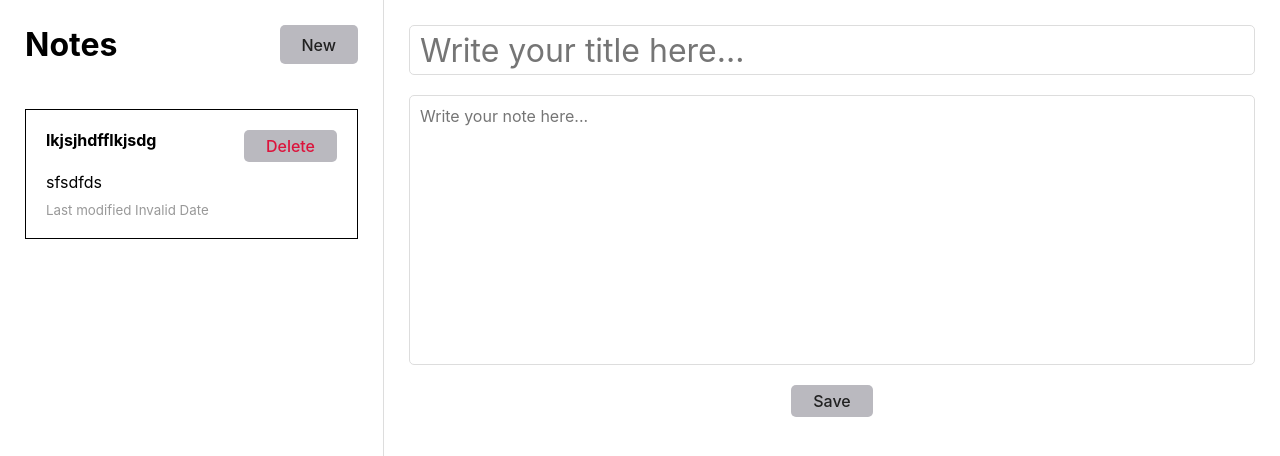
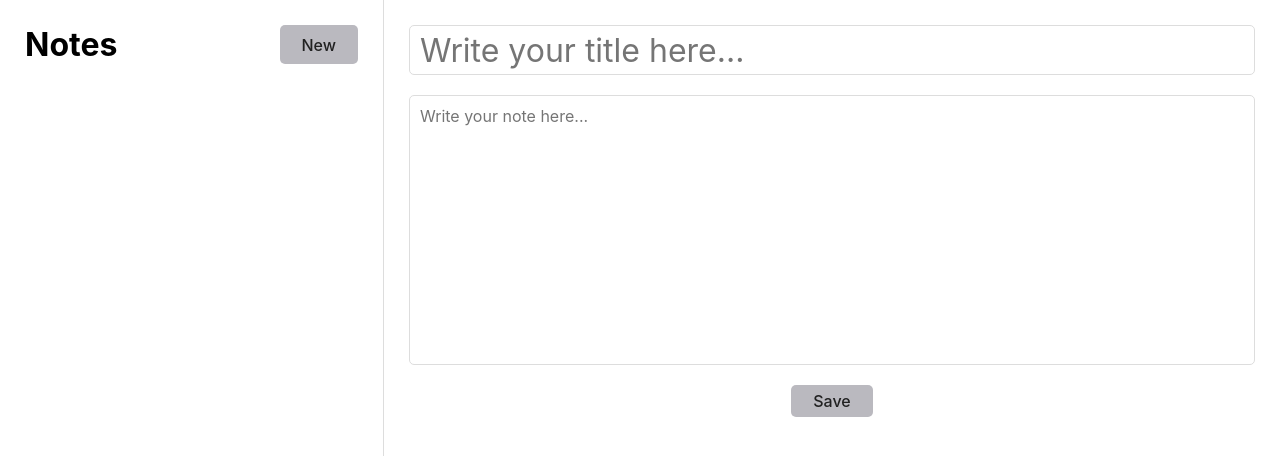
Before and after one commit to NovichenkoYura/noteeditor-redux-, a React (Create React App) app: page / in a window 1280 px wide. Shown: the top 456 px of the page. Built offline with nearby package versions, Linux system fonts and the light colour scheme.

Commit message:
add alert mess

```diff
--- a/src/App.css
+++ b/src/App.css
@@ -81,17 +81,18 @@ button:focus {
   padding: 25px;
   cursor: pointer;
   padding: 20px;
-  border: 1px solid black;
+  border: 1px solid #ddd;
+  border-radius: 5px;
 }
 
 .sidebar-note-title {
   display: flex;
   justify-content: space-between;
 }
-
+/*
 .app-sidebar-note button {
-  color: crimson;
-}
+color: #212121;
+} */
 
 .app-sidebar-note p {
   margin: 10px 0;
--- a/src/Main.js
+++ b/src/Main.js
@@ -16,12 +16,19 @@ export const Main = () => {
   const dispatch = useDispatch();
 
   const onSaveBtnClick = () => {
+    if (title === "" || description === "") {
+      alert("Please fill the field");
+    } else {
       dispatch(onAddNote({ title: title, description: description }));
       setDescription("");
       setTitle("");
+    }
   };
 
   const onEditBtnClick = () => {
+    if (title === "" || description === "") {
+      alert("Please fill the field");
+    } else {
       dispatch(
         onReplaceEditNote({
           title: title,
@@ -31,6 +38,7 @@ export const Main = () => {
       );
       setDescription("");
       setTitle("");
+    }
   };
 
   // const getTextariadescr = () => {
--- a/src/store/noteSlice.js
+++ b/src/store/noteSlice.js
@@ -4,9 +4,7 @@ import { v4 as uuidv4 } from "uuid";
 const noteSlice = createSlice({
   name: "note",
   initialState: {
-    notes: [
-      { id: "jfhfyghfjhg", title: "lkjsjhdfflkjsdg", description: "sfsdfds" },
-    ],
+    notes: [],
     value: "",
     currentEditingItem: "",
   },
```
Also changed, not shown: 1 other file (tests, documents, lock files or other folders). Lines whose indentation alone changed are shown as unchanged.
